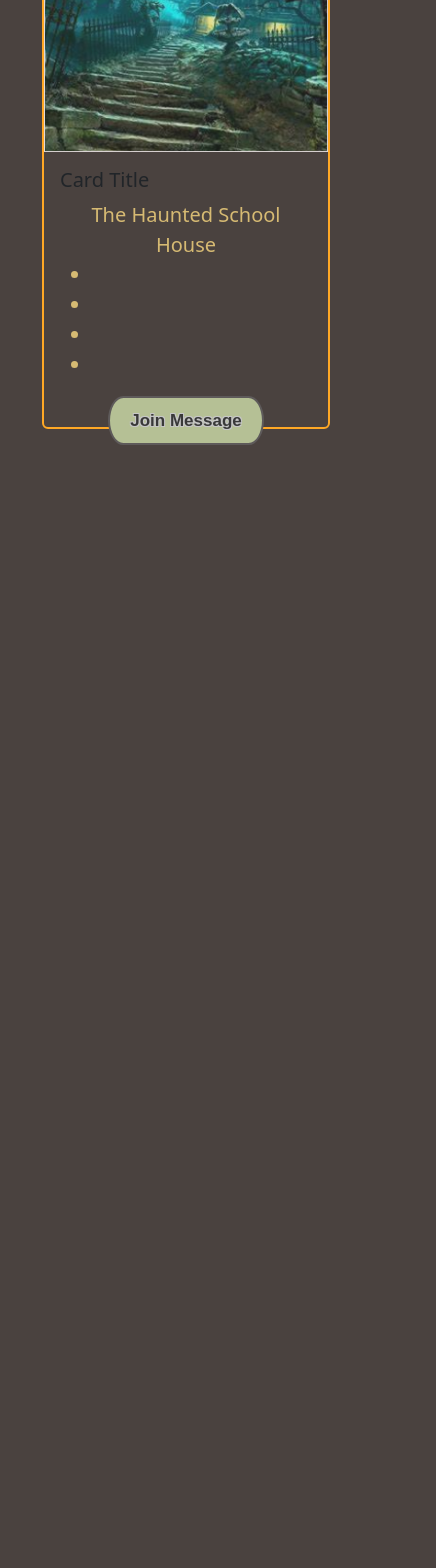
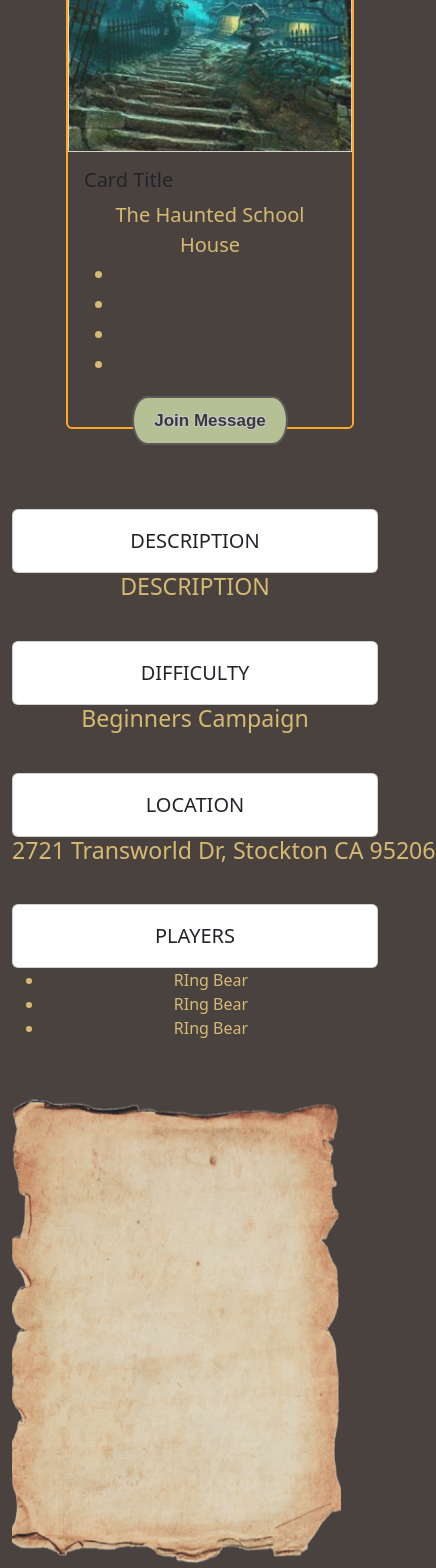
Before and after one commit to MJGowan/questers.tavern, a React (Create React App) app: page / in a window 390 px wide. Shown: the part 358-1926 px from the top of the page, 436 px wide, since content can reach past the window. Before the commit the page ends 844 px from the top, so only its background shows below. Built offline with nearby package versions, Linux system fonts and the light colour scheme; a web font is replaced by a local one.

Commit message:
end of day

```diff
--- a/src/App.css
+++ b/src/App.css
@@ -165,6 +165,36 @@ font-family: 'IM Fell DW Pica', serif;
    filter: contrast(55%)
 }
 
+.card-description {
+  text-align: center;
+  font-size: 20px;
+}
+.card-font-description{
+  text-align: center;
+  color:#D6BA73;
+}
+@media only screen and (max-width: 500px) {
+  .card-container1 {
+    display: hide;
+  }
+}
+@media only screen and (max-width: 500px) {
+  .card-container {
+    display: flex;
+    justify-content: center;
+    width: 100%;
+  }
+
+  .card {
+    width: 100%;
+    height: 530px;
+    margin: 40px 0 0 0;
+    background-color: #4A423F;
+    border: 2px solid #FFA825;
+  }
+}
+
+
 /* ------------------------------------------ */
 
 @import url('https://fonts.googleapis.com/css2?family=IM+Fell+Double+Pica+SC&display=swap');
--- a/src/Components/TavernPost/TavernBoardPost.tsx
+++ b/src/Components/TavernPost/TavernBoardPost.tsx
@@ -1,11 +1,11 @@
 import React from "react";
-import { Container, Row, Col, Card, Button, } from "react-bootstrap";
-
+import { Container, Row, Col, Card, Button } from "react-bootstrap";
 
 export default function TBoardPost() {
-
   const logo1 = require("./tavernmen.jpg");
- const logo2 = require("./hauntedHouse.png")
+  const logo2 = require("./hauntedHouse.png");
+  const logo3 = require("./image 7.png");
+  const logo4 = require("./image 17.png");
 
   return (
     <Container fluid mx-0>
@@ -27,8 +27,8 @@ export default function TBoardPost() {
         </Col>
       </Row>
       <Row>
-       <Col>
-         <Card
+        <Col className="card-container">
+          <Card className="card"
             style={{
               width: "18rem",
               height: "530px",
@@ -59,6 +59,52 @@ export default function TBoardPost() {
             </Card.Body>
           </Card>
         </Col>
+        <Col style={{ paddingTop: "40px", whiteSpace: "nowrap" }} className='card-container1'>
+          <Card>
+            <Card.Body className='card-description'>DESCRIPTION</Card.Body>
+          </Card>
+          <h3 className='card-font-description'>DESCRIPTION</h3>
+          <Card>
+            <Card.Body className='card-description'>DIFFICULTY</Card.Body>
+          </Card>
+          <h3 className='card-font-description'>Beginners Campaign</h3>
+          <Card>
+            <Card.Body className='card-description'>LOCATION</Card.Body>
+          </Card>
+          <h3 className='card-font-description'>
+            2721 Transworld Dr, Stockton CA 95206
+          </h3>
+          <Card>
+            <Card.Body className='card-description'>PLAYERS</Card.Body>
+          </Card>
+          <ul className='card-font-description'>
+            <li>RIng Bear</li>
+            <li>RIng Bear</li>
+            <li>RIng Bear</li>
+          </ul>
+        </Col>
+        <Col style={{ paddingTop: "40px" }}>
+          <div>
+            <img
+              src={logo3}
+              alt='logo'
+              className='logo-image'
+              style={{ width: "90%", height: "auto" }}
+            />
+            {/* <img
+              src={logo4}
+              alt='second image'
+              style={{
+                position: "absolute",
+                top: "110%",
+                left: "81%",
+                transform: "translate(-50%, -50%)",
+                width: "20%",
+                height: "50%",
+              }}
+            /> */}
+          </div>
+        </Col>
       </Row>
     </Container>
   );
```
Also changed, not shown: src/Components/TavernPost/image 17.png (added), src/Components/TavernPost/image 7.png (added). Lines whose indentation alone changed are shown as unchanged.
